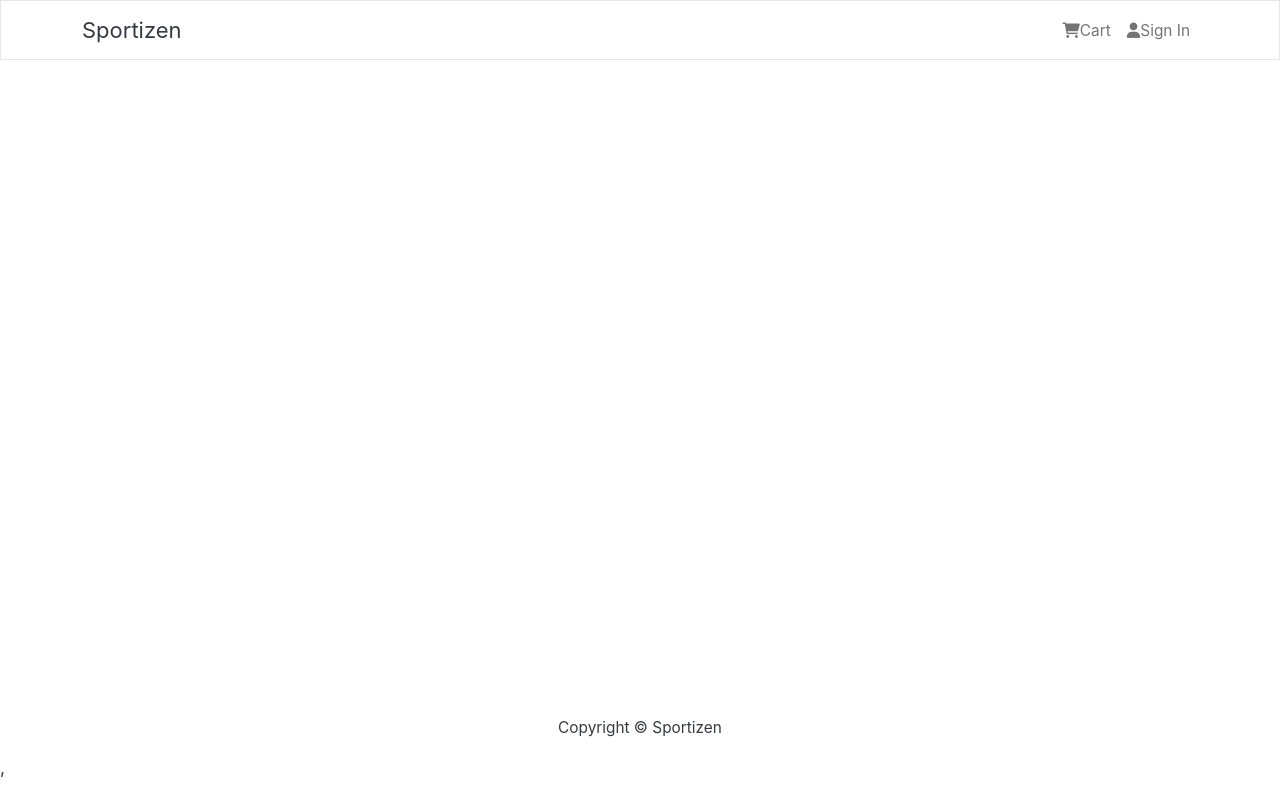
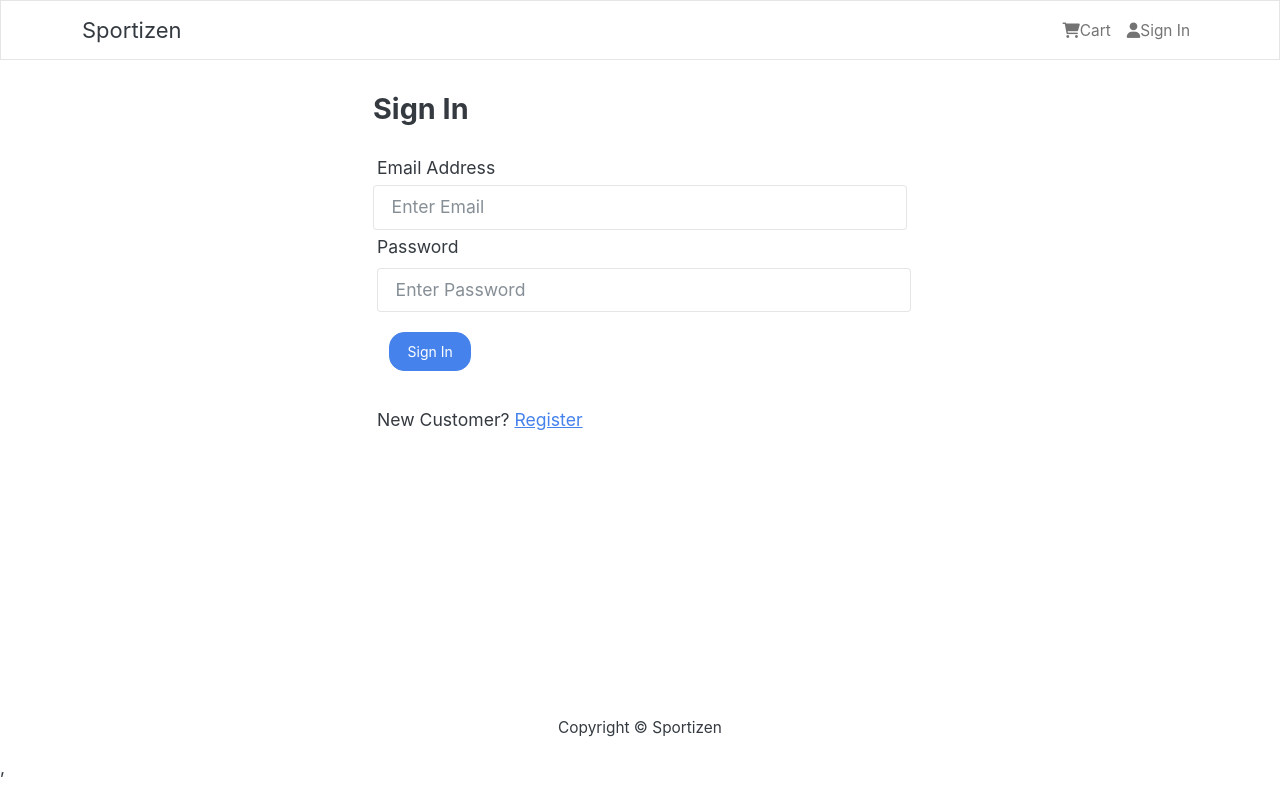
Before and after one commit to keval28598/Sportizen, a React (Create React App) app in the folder frontend/: page /login in a window 1280 px wide. Built offline with nearby package versions, Linux system fonts and the light colour scheme.

Commit message:
User Login Screen and Functionality

```diff
--- a/frontend/src/App.js
+++ b/frontend/src/App.js
@@ -6,6 +6,7 @@
 import HomeScreen  from './screens/HomeScreen';
 import ProductScreen from './screens/ProductScreen';
 import CartScreen from './screens/CartScreen';
+import LoginScreen from './screens/LoginScreen';
 
 const App = () => {
 
@@ -18,9 +19,10 @@
       <Container>
       <Router>
       <Routes>
-      <Route path='/' element={<HomeScreen/>} exact />
+      <Route path='/login' element={<LoginScreen/>} />
       <Route path='/product/:id' element={<ProductScreen/>} />
       <Route path='/cart/:id' element={<CartScreen/>} />
+      <Route path='/' element={<HomeScreen/>} exact />
 
       </Routes>
       </Router>
--- a/frontend/src/actions/userActions.js
+++ b/frontend/src/actions/userActions.js
@@ -1,5 +1,5 @@
 import axios from 'axios'
-import { USER_LOGIN_REQUEST, USER_LOGIN_SUCCESS } from "../constants/userConstants"
+import { USER_LOGIN_FAIL, USER_LOGIN_REQUEST, USER_LOGIN_SUCCESS } from "../constants/userConstants"
 
 export const login = (email,password) => async (dispatch) => {
     try {
--- /dev/null
+++ b/frontend/src/components/FormConatiner.js
@@ -0,0 +1,18 @@
+import React from 'react'
+import {Container,Row,Col} from 'react-bootstrap'
+
+const FormConatiner = ({children}) => {
+    return (
+        <Container>
+        <Row className = 'justify-content-md-center' >
+            <Col xs={12} md={6}>
+                {children}
+
+            </Col>
+        </Row>
+
+        </Container>
+    )
+}
+
+export default FormConatiner
--- /dev/null
+++ b/frontend/src/screens/LoginScreen.js
@@ -0,0 +1,73 @@
+import React,{useState,useEffect} from 'react'
+import { Form,Button, Row, Col } from 'react-bootstrap'
+import { Link,useParams, useLocation } from 'react-router-dom'
+import { useDispatch, useSelector } from 'react-redux'
+import Message from '../components/Message'
+import Loader from '../components/Loader'
+import FormConatiner from '../components/FormConatiner'
+import { login } from '../actions/userActions'
+
+
+const LoginScreen = ({history}) => {
+
+    const [email, setEmail] = useState('')
+    const [password, setPassword] = useState('')
+    const location = useLocation();
+
+    const dispatch = useDispatch()
+    const userLogin= useSelector(state =>state.userLogin)
+    const {loading,error, userInfo} = userLogin
+
+
+    const redirect = location.search ? location.search.split('=')[1] : '/'
+
+    useEffect(()=> {
+        if (userInfo){
+            history.push(redirect)
+        }
+    }, [history, userInfo, redirect])
+    const submitHandler = (e) => {
+        e.preventDefault()
+        dispatch(login(email,password))
+    }
+    return (
+        <FormConatiner>
+            <h1>
+                Sign In
+            </h1>
+            {error && <Message variant='danger'>{error}</Message>}
+            {loading && <Loader />}
+            <Form onSubmit={submitHandler}>
+                <Form.Group controlId='email'>
+                    <Form.Label className='m-1'>Email Address</Form.Label>
+                    <Form.Control type='email' placeholder='Enter Email' value={email}
+                    onChange = {(e) => setEmail(e.target.value) }></Form.Control>
+                </Form.Group>
+
+                <Form.Group controlId='password'>
+                    <Form.Label className='m-1'>Password</Form.Label>
+                    <Form.Control type='password' placeholder='Enter Password' value={password}
+                    onChange = {(e) => setPassword(e.target.value) } className='m-1'></Form.Control>
+                </Form.Group>
+
+                <Button type= 'submit' variant = 'primary' className='m-3'>
+                    Sign In
+                </Button>
+
+
+            </Form>
+
+            <Row className = 'py-3'>
+                <Col className='m-1'>
+                    New Customer? {' '}
+                    <Link to = { redirect ? '/register?redirect=${redirect}' : '/register'}>
+                    Register
+                    </Link>
+                </Col>
+                </Row>
+
+        </FormConatiner>
+    )
+}
+
+export default LoginScreen
```
